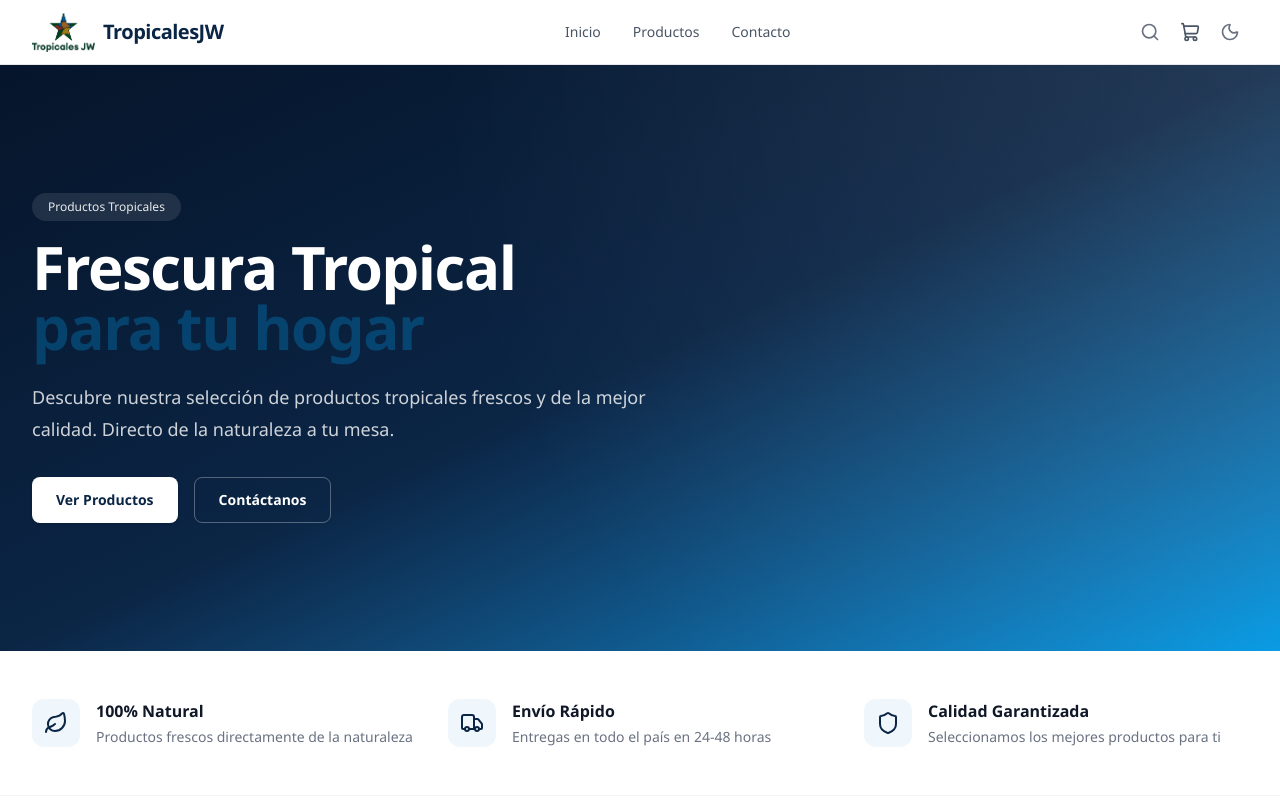
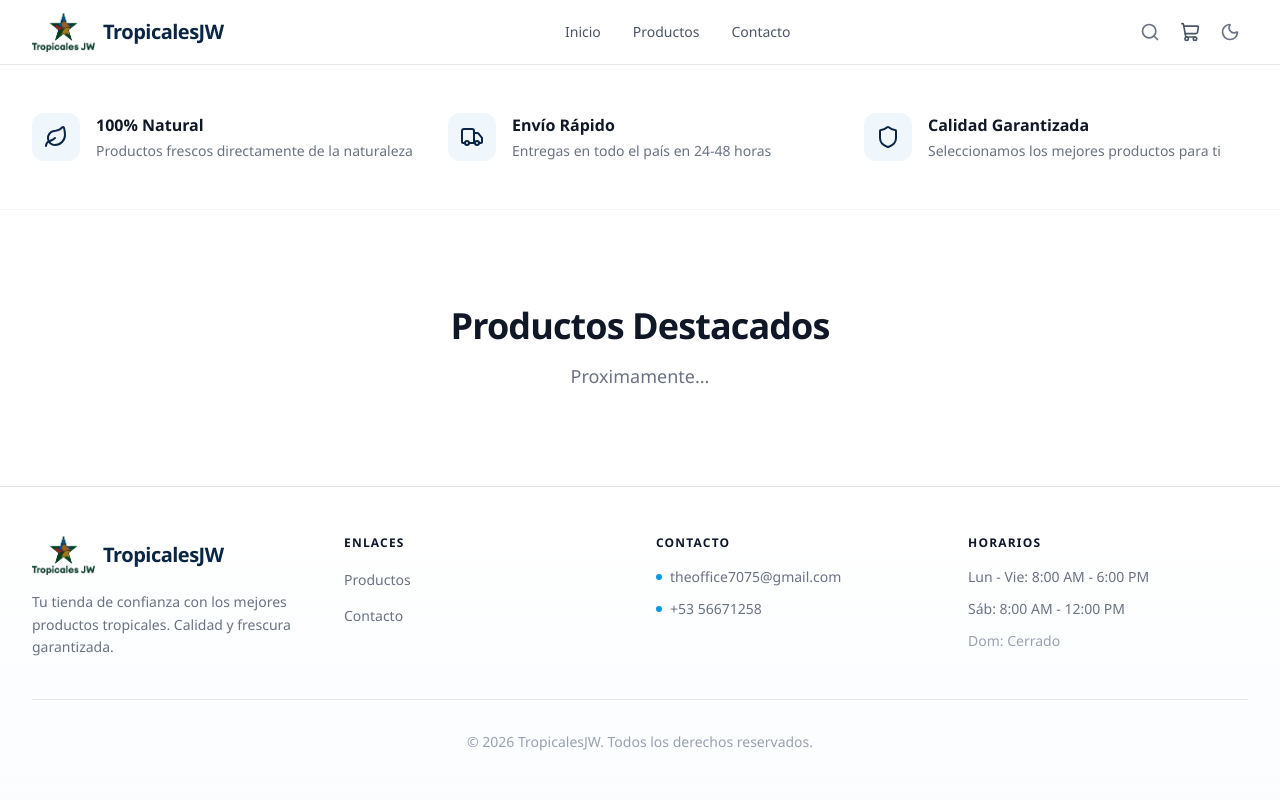
Before and after one commit to laoficinadev/TropicalesJW, a Next.js app: page / in a window 1280 px wide. Shown: the top 800 px of the page. Built offline with nearby package versions, Linux system fonts and the light colour scheme.

Commit message:
Remove hero section from home page

```diff
--- a/src/app/(shop)/page.tsx
+++ b/src/app/(shop)/page.tsx
@@ -1,42 +1,8 @@
-import Link from "next/link";
 import { Leaf, Truck, Shield } from "lucide-react";
 
 export default function Home() {
   return (
     <div className="flex flex-col">
-      <section className="relative overflow-hidden bg-gradient-to-br from-brand-primary-dark via-brand-primary to-brand-accent py-24 sm:py-32">
-        <div className="absolute inset-0 bg-[radial-gradient(circle_at_top_right,_rgba(255,255,255,0.1)_0%,_transparent_60%)]" />
-        <div className="relative mx-auto max-w-7xl px-4 sm:px-6 lg:px-8">
-          <div className="max-w-2xl">
-            <span className="inline-block rounded-full bg-white/10 px-4 py-1.5 text-xs font-medium text-white/90 backdrop-blur-sm">
-              Productos Tropicales
-            </span>
-            <h1 className="mt-4 text-4xl font-bold tracking-tight text-white sm:text-5xl lg:text-6xl">
-              Frescura Tropical
-              <span className="block text-brand-accent/30">para tu hogar</span>
-            </h1>
-            <p className="mt-6 text-lg leading-8 text-white/80">
-              Descubre nuestra selección de productos tropicales frescos y de la
-              mejor calidad. Directo de la naturaleza a tu mesa.
-            </p>
-            <div className="mt-8 flex flex-wrap gap-4">
-              <Link
-                href="/productos"
-                className="inline-flex items-center gap-2 rounded-lg bg-white px-6 py-3 text-sm font-semibold text-brand-primary shadow-sm transition hover:bg-brand-light hover:shadow-md"
-              >
-                Ver Productos
-              </Link>
-              <Link
-                href="/contacto"
-                className="inline-flex items-center gap-2 rounded-lg border border-white/30 px-6 py-3 text-sm font-semibold text-white transition hover:bg-white/10"
-              >
-                Contáctanos
-              </Link>
-            </div>
-          </div>
-        </div>
-      </section>
-
       <section className="border-b border-gray-100 bg-white py-12">
         <div className="mx-auto max-w-7xl px-4 sm:px-6 lg:px-8">
           <div className="grid grid-cols-1 gap-8 sm:grid-cols-3">
```
